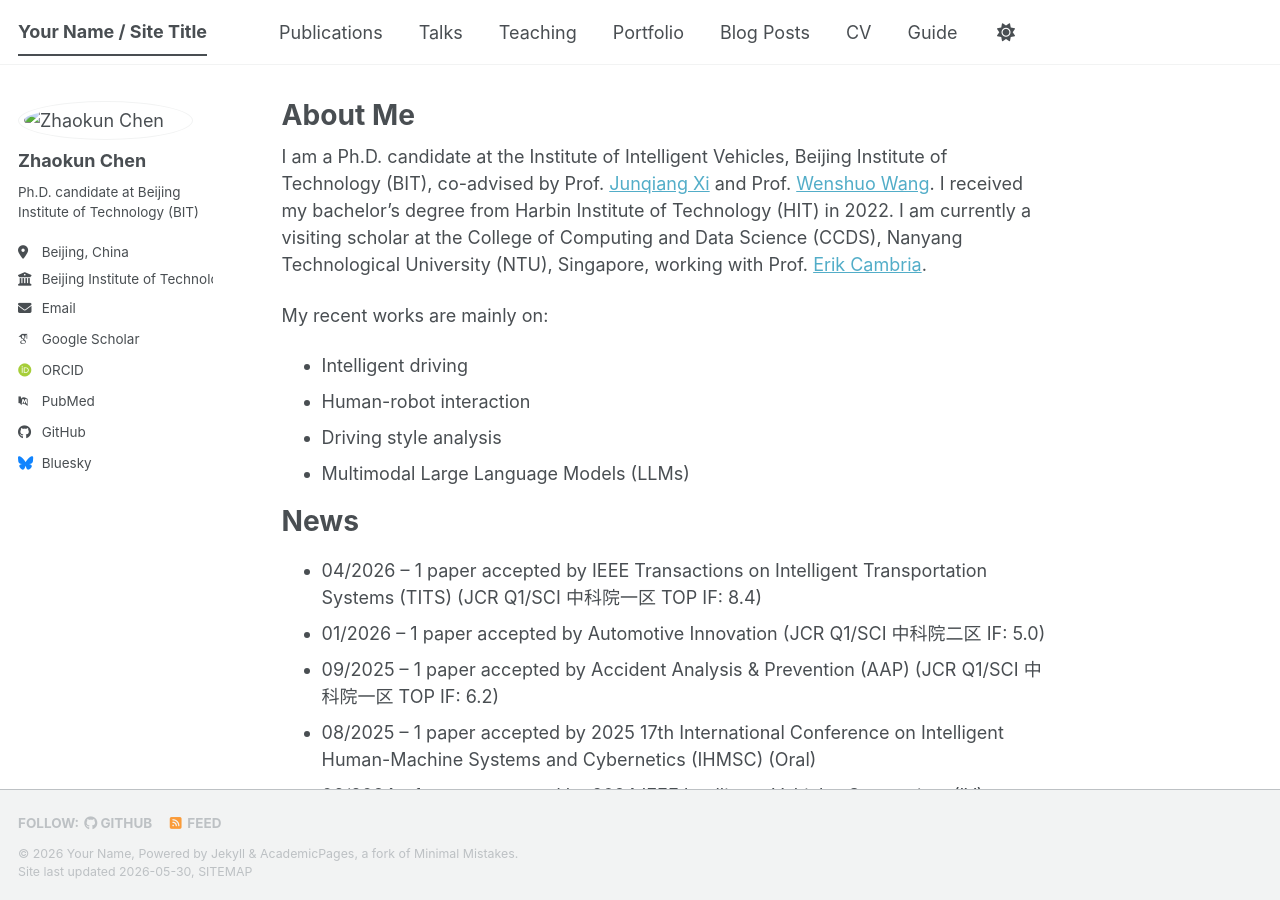
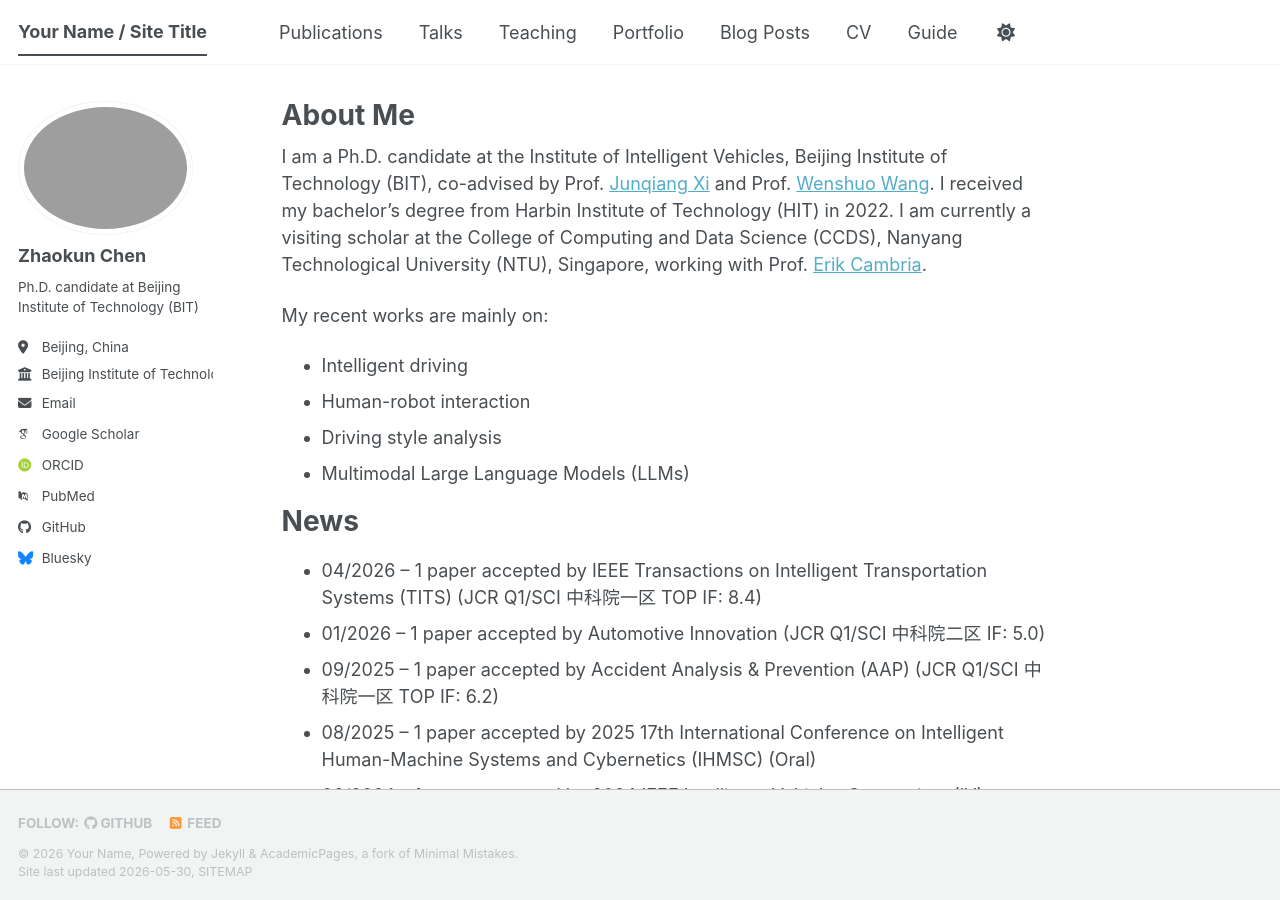
Before and after one commit to zhaokun-bit/zhaokun-bit.github.io, a Jekyll site: the page built from _pages/about.md, in a window 1280 px wide and 900 px high. Built offline with Jekyll 4.4.1, drawn with Linux system fonts in a browser that asks for light colours; some web fonts are replaced; a script bundle is joined from its source files by our own code; library files that are not in the unit come from our copies.

Commit message:
Update _config.yml

```diff
--- a/_config.yml
+++ b/_config.yml
@@ -23,7 +23,7 @@ repository               : "academicpages/academicpages.github.io"
 #               Additional customization can be done by editing /_includes/author-profile.html
 author:
   name             : "Zhaokun Chen"
-  avatar           : "/images/bio-photo.jpg" # 你的头像路径，通常放在 images 文件夹下
+  avatar           : "/images/4.jpg" # 你的头像路径，通常放在 images 文件夹下
   bio              : "Ph.D. candidate at Beijing Institute of Technology (BIT)"
   location         : "Beijing, China"
   employer         : "Beijing Institute of Technology"
```
